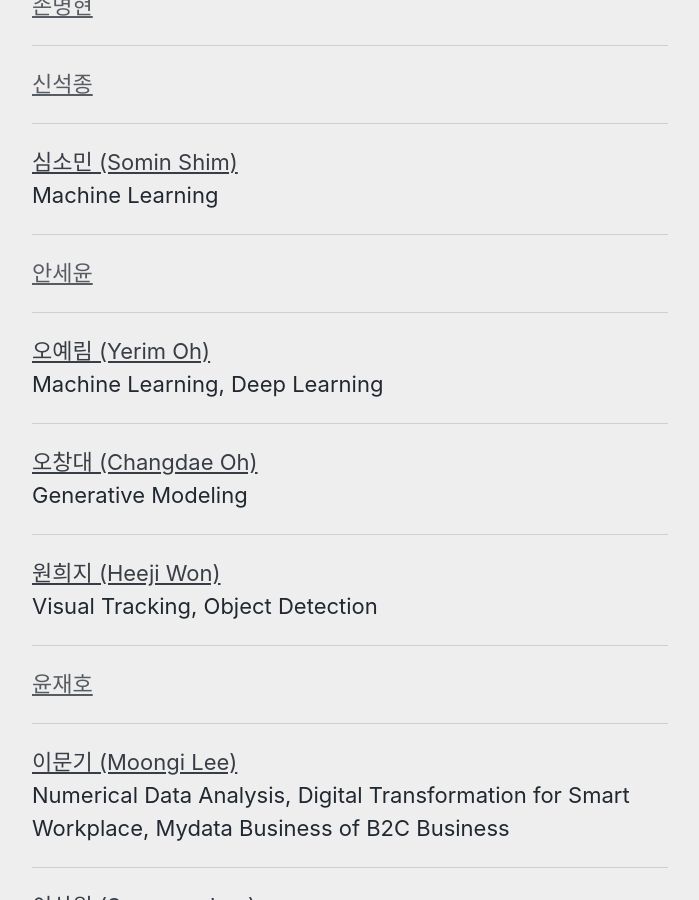
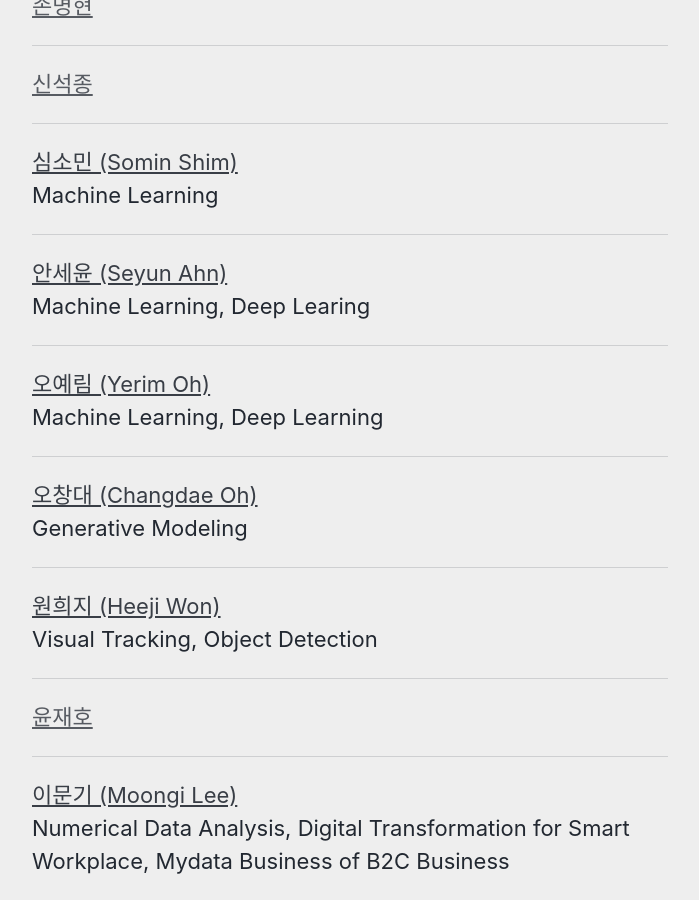
Before and after one commit to TAVEResearch/TAVEResearch.github.io, a Jekyll site: the page built from people.md, in a window 1280 px wide and 900 px high, scrolled down 629 px. Shown: the whole window, without its empty margins (290-989 px from the left). Built offline with Jekyll 4.4.1, drawn with Linux system fonts in a browser that asks for light colours; cached includes are drawn as plain includes.

Commit message:
Update _config.yml

```diff
--- a/_config.yml
+++ b/_config.yml
@@ -281,23 +281,23 @@ People:
     interests: "Natural Language Processing, Data Analysis"
     gitblog: "https://www.notion.so/ozbhyxxn/Self-introduction-2ef0178f6cbb402ab555afa973558363"
   - name: 민지웅
-    interests:
-    gitblog:
+    interests: ""
+    gitblog: ""
   - name: 박제윤 (Jeiyoon Park)
     interests: "Dialog Systems, Meta-learning, Reinforcement Learning"
     gitblog: "https://jeiyoon.github.io/"
   - name: 손명현
-    interests:
-    gitblog:
+    interests: ""
+    gitblog: ""
   - name: 신석종
-    interests:
-    gitblog:
+    interests: ""
+    gitblog: ""
   - name: 심소민 (Somin Shim)
     interests: "Machine Learning"
     gitblog: "https://github.com/sominshim"
-  - name: 안세윤
-    interests:
-    gitblog:
+  - name: 안세윤 (Seyun Ahn)
+    interests: "Machine Learning, Deep Learing"
+    gitblog: "http://yunniya097.github.io"
   - name: 오예림 (Yerim Oh)
     interests: "Machine Learning, Deep Learning"
     gitblog: "https://yerimoh.github.io/"
@@ -308,8 +308,8 @@ People:
     interests: "Visual Tracking, Object Detection"
     gitblog: "https://github.com/HeejiWon"
   - name: 윤재호
-    interests:
-    gitblog:
+    interests: ""
+    gitblog: ""
   - name: 이문기 (Moongi Lee)
     interests: "Numerical Data Analysis, Digital Transformation for Smart Workplace, Mydata Business of B2C Business"
     gitblog: "https://blog.naver.com/ansrl23"
@@ -317,11 +317,11 @@ People:
     interests: "Natural Language Processing, Control Theory"
     gitblog: "https://s-wlii.github.io/"
   - name: 이준용
-    interests:
-    gitblog:
+    interests: ""
+    gitblog: ""
   - name: 이하연
-    interests:
-    gitblog:
+    interests: ""
+    gitblog: ""
   - name: 임수연 (Sooyeon Lim)
     interests: "Computer Vision, Natural Language Processing"
     gitblog: "https://github.com/sooyeonLim"
@@ -329,8 +329,8 @@ People:
     interests: "Back-end"
     gitblog: "https://github.com/jadeneu"
   - name: 정은진
-    interests:
-    gitblog:
+    interests: ""
+    gitblog: ""
   - name: 조재훈 (Jaehoon Cho)
     interests: "Deep Learning, Image Processing"
   #     gitblog: "https://naver.com"
@@ -338,11 +338,11 @@ People:
     interests: "Front-end"
     gitblog: "https://github.com/gee0728"
   - name: 채원석
-    interests:
-    gitblog:
+    interests: ""
+    gitblog: ""
   - name: 하정현 (Jeonghyun Ha)
     interests: "Data Analysis, Machine Learning"
     gitblog: "https://github.com/jeonghyunhaaa"
   - name: 허주희
-    interests:
-    gitblog:
+    interests: ""
+    gitblog: ""
```
